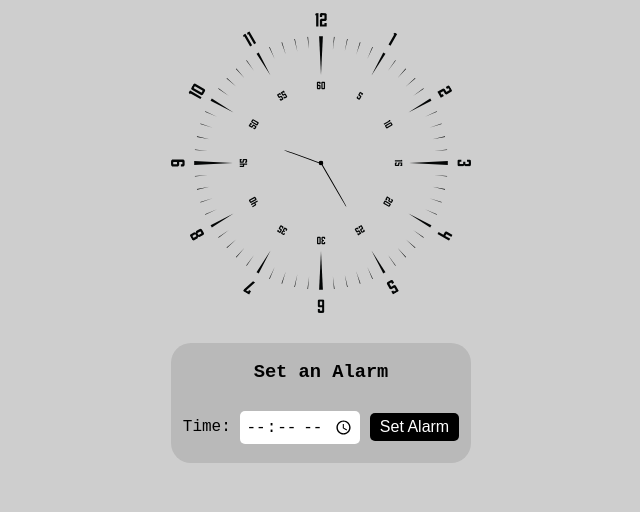
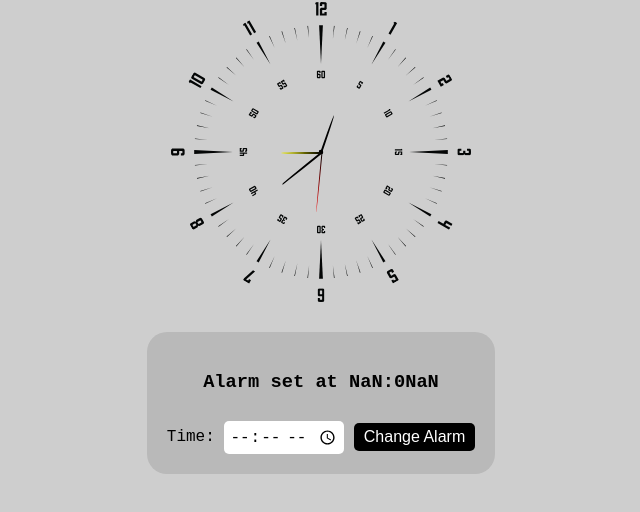
Before and after one commit to 603codes/Clock, a plain HTML site: page index.html in a window 1280 px wide. Both pictures are taken after a click on the button "Set Alarm". Shown: the part 256-768 px from the top of the page, without its empty margins (319-959 px from the left). Drawn offline with Linux system fonts and the light colour scheme.

Commit message:
App functionality all done

```diff
--- a/index.html
+++ b/index.html
@@ -12,7 +12,7 @@
             <div class="hands" id="hour"></div>
             <div class="hands" id="min"></div>
             <div class="hands" id="sec"></div>
-            <div class="hands" id="alarm"></div>
+            <div class="hands" id="alarm" style="display: none;"></div>
         </div>
         <div id="alarm-box">
             <h3 id="alarm_h3">Set an Alarm</h3>
--- a/script.js
+++ b/script.js
@@ -1,35 +1,47 @@
+hour = document.getElementById("hour")
+minute = document.getElementById("min")
+second = document.getElementById("sec")
+alarmhand = document.getElementById("alarm")
+let alarm_hr;
+let alarm_min;
+let hr;
+let min;
+let sec;
 setInterval(() => {
     date = new Date()
-    hr = date.getHours()
+    hr = date.getHours() > 12 ? date.getHours() - 12 : date.getHours()
     min = date.getMinutes()
     sec = date.getSeconds()
     mils = date.getMilliseconds()
+// 0 deg means 9 hrs, 0deg means 45min also 45sec
+    hr_rotate = hr * 30 + min/2 +  90
+    min_rotate = min * 6 + sec/10 + 90
+    sec_rotate = sec * 6 + mils/1000 * 6 + 90
 
-    hr_rotate = hr * 30 + min/2
-    min_rotate = min * 6 + sec/10
-    sec_rotate = sec * 6 + mils/1000 * 6
-
-    console.log(`Hour hand rotation: ${hr_rotate} degrees`)
-    console.log(`Minute hand rotation: ${min_rotate} degrees`)
-    conole.log(`Second hand rotation: ${sec_rotate} degrees`)
+    hour.style.transform = `rotate(${hr_rotate}deg)`
+    minute.style.transform = `rotate(${min_rotate}deg)`
+    second.style.transform = `rotate(${sec_rotate}deg)`
+    // Is there problem with seccond hand?
 
 }, 1);
+
 alarm_h3 = document.getElementById("alarm_h3")
 alarm_btn = document.getElementById("alarm_btn")
 alarm_stop = document.getElementById("alarm_btn_stop")
 var audio = new Audio('audio.mp3')
 
-function set_alarm() {
-    alarm_time = document.getElementById("time").value
-    alarm_hr = parseInt(alarm_time.split(":")[0])
+alarm_btn.addEventListener("click", () => {
+    // Always only have 1 to 12 alarm rings on both
+    alarm_time = document.getElementById("alarm-time").value
+    alarm_hr = parseInt(alarm_time.split(":")[0]) > 12 ? parseInt(alarm_time.split(":")[0]) - 12 : parseInt(alarm_time.split(":")[0])
     alarm_min = parseInt(alarm_time.split(":")[1])
     //Alarm h3 to alarm set at .. and alarm set button to change
 
-    alarm_h3.innerHTML = `Alarm set at ${alarm_hr}:${alarm_min}`
-
+    alarm_h3.innerHTML = alarm_min > 9 ? `Alarm set at ${alarm_hr}:${alarm_min}` : `Alarm set at ${alarm_hr}:0${alarm_min}`
+    alarmhand.style.transform = `rotate(${alarm_hr * 30 + alarm_min / 2 + 90}deg)`
     alarm_btn.innerHTML = "Change Alarm"
-
-}
+    alarmhand.style.display = "block"
+})
 
 check_alarm = setInterval(() => {
 
@@ -38,15 +50,17 @@ check_alarm = setInterval(() => {
         //suppose with audio.mp3 file in the same directory
         audio.play()
         alarm_btn.style = "display: none;"
-        alarm_btn_stop.style = "display: block;"
-        alarm_h3.innerHTML = `Alarm set at ${alarm_hr}:${alarm_min} ringing!`
+        alarm_btn_stop.style = "display: inline-block;"
+        alarm_h3.innerHTML = alarm_min > 9 ? `Alarm set at ${alarm_hr}:${alarm_min} ringing!` : `Alarm set at ${alarm_hr}:0${alarm_min} ringing!`
 
     }
 }, 1);
 
 alarm_stop.addEventListener("click", () => {
     audio.pause()
-    alarm_h3.innerHTML = `Alarm set at ${alarm_hr}:${alarm_min}`
+    alarm_h3.innerHTML = alarm_min > 9 ? `Alarm set at ${alarm_hr}:${alarm_min}` : `Alarm set at ${alarm_hr}:0${alarm_min}`
+    alarm_btn_stop.style = "display: none;"
+    alarm_btn.style = "display: inline-block;"
 }
 )
 
--- a/style.css
+++ b/style.css
@@ -1,8 +1,4 @@
-
-
-
-
-body{
+body {
   min-height: 100vh;
   background: #cecece;
   align-items: center;
@@ -10,19 +6,18 @@ body{
   display: flex;
   flex-direction: column;
 }
-a{
+a {
   text-decoration: none;
   color: inherit;
 }
-h1{
+h1 {
   text-align: center;
-    font-family: 'Courier New', Courier, monospace;
+  font-family: "Courier New", Courier, monospace;
   font-size: 3rem;
   color: #000000;
 }
 
-
-#clock{
+#clock {
   position: relative;
   width: 300px;
   height: 300px;
@@ -32,8 +27,14 @@ h1{
   border-radius: 100%;
 }
 
-.hands{
-    background: linear-gradient(to right, #000000 0%, #000 50%, transparent 50%, transparent 100%);
+.hands {
+  background: linear-gradient(
+    to right,
+    #000000 0%,
+    #000 50%,
+    transparent 50%,
+    transparent 100%
+  );
   border-radius: 12px;
   position: absolute;
   display: block;
@@ -42,65 +43,81 @@ h1{
   width: 100px;
   transform: rotate(90deg);
   border-radius: 50%;
-
 }
 
-#hour{
+#hour {
   top: 50%;
   left: 36.6667%;
-    background: linear-gradient(to right, #000000 0%, #000000 50%, transparent 50%, transparent 100%);
+  background: linear-gradient(
+    to right,
+    #000000 0%,
+    #000000 50%,
+    transparent 50%,
+    transparent 100%
+  );
   width: 80px;
-    height: 0.4%;
-    transform: rotate(20deg);
+  height: 2px;
+  transform: rotate(0deg);
 }
 
-#min{
+#min {
   top: 50%;
   left: 33.2%;
 
   width: 100px;
-    height: 0.2%;
+  height: 1.5px;
 
-    transform: rotate(240deg);
+  transform: rotate(0deg);
 }
-#sec{
+#sec {
   top: 50%;
   left: 30.266%;
-    background: linear-gradient(to right, #ff0000 0%, #000000 50%, transparent 50%, transparent 100%);
+  background: linear-gradient(
+    to right,
+    #ff0000 0%,
+    #000000 50%,
+    transparent 50%,
+    transparent 100%
+  );
   width: 120px;
-    height: 0.1px;
+  height: 1px;
 
-    transform: rotate(100deg);
+  transform: rotate(0deg);
 }
 
-#alarm{
+#alarm {
   top: 50%;
   left: 36.6667%;
-    background: linear-gradient(to right, #efef03 0%, #000000 50%, transparent 50%, transparent 100%);
+  background: linear-gradient(
+    to right,
+    #efef03 0%,
+    #000000 50%,
+    transparent 50%,
+    transparent 100%
+  );
   width: 80px;
-    height: 0.2px;
+  height: 2px;
 
-    transform: rotate(360deg);
+  transform: rotate(0deg);
 }
 
-#alarm-box{
+#alarm-box {
   display: flex;
   flex-direction: column;
   background: #b9b9b9;
-
+  transition: 0.3s;
   justify-content: center;
   align-items: center;
   margin-top: 30px;
   padding-bottom: 20px;
   border-radius: 20px;
-    min-width: 300px;
-    HEIGHT: 100px;
-    FONT-FAMILY: 'Courier New', Courier, monospace;
+  padding: 20px;
 
+  font-family: "Courier New", Courier, monospace;
 }
 
 /* Styling of set alarm button and input box */
-#alarm-time{
+#alarm-time {
   margin-top: 10px;
   padding: 5px;
   border-radius: 5px;
@@ -110,7 +127,7 @@ h1{
 }
 
 /* Button */
-button{
+button {
   margin-top: 10px;
   padding: 5px 10px;
   border-radius: 5px;
```
Also changed, not shown: 1 other file. Lines whose indentation alone changed are shown as unchanged.
